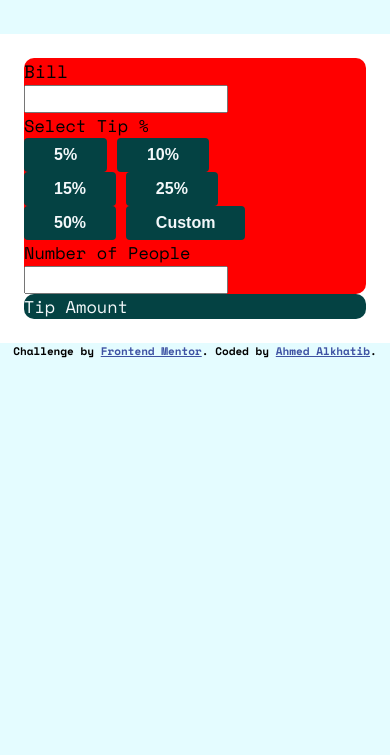
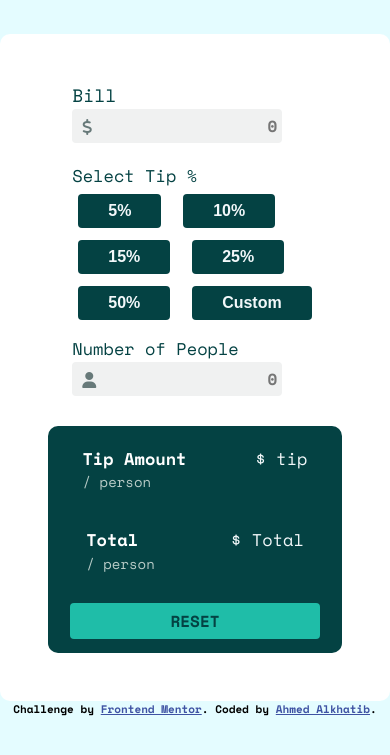
Before and after one commit to AhmedAlkh/tip-calculator, a website: page index.html in a window 390 px wide. Shown: the part 117-872 px from the top of the page. Drawn offline with nearby package versions, Linux system fonts and the light colour scheme.

Commit message:
styling all elements to match design for mobile

```diff
--- a/index.html
+++ b/index.html
@@ -10,6 +10,11 @@
       href="https://fonts.googleapis.com/css2?family=Space+Mono:wght@400;700&display=swap"
       rel="stylesheet"
     />
+    <!-- Font Awesome for icons -->
+    <script
+      src="https://kit.fontawesome.com/c5af845aea.js"
+      crossorigin="anonymous"
+    ></script>
     <!-- Favicon -->
     <link
       rel="icon"
@@ -29,11 +34,17 @@
     <header class="logo center">
       <img src="/src/assets/images/logo.svg" />
     </header>
-    <main>
+    <main class="center">
       <div class="user-input-section">
         <form action="/src/js/script.js" class="tip-selection">
           <h1>Bill</h1>
-          <input type="text" required />
+          <div>
+            <div class="input-icons">
+              <i class="fa-sharp fa-solid fa-dollar-sign icon"></i>
+              <input type="text" class="input-field" placeholder="0" required />
+            </div>
+          </div>
+          <div class="tip-wrapper">
             <p>Select Tip %</p>
             <input type="radio" id="five" name="tip-percentage" value="five" />
             <label for="five">5%</label>
@@ -55,21 +66,51 @@
             />
             <label for="twenty-five">25%</label>
             <br />
-          <input type="radio" id="fifty" name="tip-percentage" value="fifty" />
+            <input
+              type="radio"
+              id="fifty"
+              name="tip-percentage"
+              value="fifty"
+            />
             <label for="fifty">50%</label>
             <input
               type="radio"
               id="custom"
+              class="custom-tip"
               name="tip-percentage"
               value="custom"
             />
             <label for="custom">Custom</label>
+          </div>
           <p>Number of People</p>
-          <input type="text" />
+          <div>
+            <div class="input-icons">
+              <i class="fa-solid fa-user icon"></i>
+              <input type="text" class="input-field" placeholder="0" required />
+            </div>
+          </div>
         </form>
       </div>
       <div class="user-result-section">
-        <p>Tip Amount</p>
+        <div class="tip-amount">
+          <div>
+            <p class="tip-total">Tip Amount</p>
+            <p class="per-person">/ person</p>
+          </div>
+          <div>
+            <p>$ tip</p>
+          </div>
+        </div>
+        <div class="total-amount">
+          <div>
+            <p class="tip-total">Total</p>
+            <p class="per-person">/ person</p>
+          </div>
+          <div>
+            <p>$ Total</p>
+          </div>
+        </div>
+        <button class="reset-btn">RESET</button>
       </div>
     </main>
     <footer>
--- a/src/scss/blocks/_main.scss
+++ b/src/scss/blocks/_main.scss
@@ -1,4 +1,6 @@
 main {
   background-color: var(--milk-white);
-  padding: 1.5rem;
+  color: var(--dark-teal);
+  padding: 3rem;
+  border-radius: 10px;
 }
--- a/src/scss/blocks/_user-input.scss
+++ b/src/scss/blocks/_user-input.scss
@@ -1,9 +1,42 @@
 .user-input-section {
-  background-color: red;
+  display: flex;
+  justify-content: center;
+  background-color: var(--milk-white);
   border-radius: 10px;
+  margin-bottom: 10px;
 
   h1 {
     font-size: 18px;
+  }
+
+  .input-icons i {
+    position: absolute;
+  }
+
+  .input-icons {
+    width: 100%;
+  }
+
+  .icon {
+    padding: 10px;
+    min-width: 40px;
+    color: var(--storm-grey);
+  }
+
+  .input-field {
+    padding: 5px;
+    text-align: right;
+    margin-bottom: 20px;
+    border: none;
+    border-radius: 4px;
+    background-color: var(--very-light-grey);
+    color: var(--dark-teal);
+  }
+
+  // Make tip buttons change to 3 coloums, 2 rows on desktop but stay as 2 - 2 on mobile
+  .tip-wrapper {
+    // display: flex;
+    margin-bottom: 10px;
   }
 
   .tip-selection input[type="radio"] {
@@ -16,11 +49,12 @@
     display: inline-block;
     background-color: var(--dark-teal);
     color: var(--white-lilac);
-    padding: 5px 30px;
     font-family: sans-serif, Arial;
     font-size: 16px;
     border: none;
     border-radius: 4px;
+    padding: 5px 30px;
+    margin: 6px;
   }
 
   .tip-selection input[type="radio"]:checked + label {
@@ -35,5 +69,11 @@
   .tip-selection label:hover {
     background-color: var(--powder-blue);
     color: var(--dark-teal);
+    cursor: pointer;
   }
+
+  // .custom-tip {
+  //   background-color: var(--very-light-grey);
+  //   color: var(--dark-teal);
+  // }
 }
--- a/src/scss/blocks/_user-result.scss
+++ b/src/scss/blocks/_user-result.scss
@@ -1,8 +1,52 @@
 .user-result-section {
+  display: flex;
+  flex-direction: column;
+  justify-content: center;
+  align-items: center;
   background-color: var(--dark-teal);
   border-radius: 10px;
 
   p {
     color: var(--white-lilac);
   }
+
+  .tip-amount {
+    margin-block: 20px;
+    display: flex;
+    justify-content: space-around;
+    width: 100%;
+  }
+
+  .total-amount {
+    margin-block: 15px;
+    display: flex;
+    justify-content: space-around;
+    width: 100%;
+  }
+
+  .tip-total {
+    color: var(--milk-white);
+    font-weight: bolder;
+  }
+
+  .per-person {
+    font-size: 14px;
+    color: var(--metallic-silver);
+  }
+
+  .reset-btn {
+    width: 85%;
+    padding: 6px;
+    margin-block: 14px;
+    border: none;
+    border-radius: 4px;
+    background-color: var(--greeny-blue);
+    color: var(--dark-teal);
+  }
+
+  .reset-btn:hover {
+    background-color: var(--powder-blue);
+    color: var(--dark-teal);
+    cursor: pointer;
+  }
 }
--- a/src/scss/global/_global-styles.scss
+++ b/src/scss/global/_global-styles.scss
@@ -14,6 +14,7 @@
   --greeny-blue: #1fbda8;
   --blueish-grey: #65959b;
   --alice-blue: #e4fcff;
+  --very-light-grey: #f0f1f1;
 
   // Font Families
   --ff-space-mono: "Space Mono", monospace;
```
Also changed, not shown: src/css/styles.css, 1 other file. Lines whose indentation alone changed are shown as unchanged.
